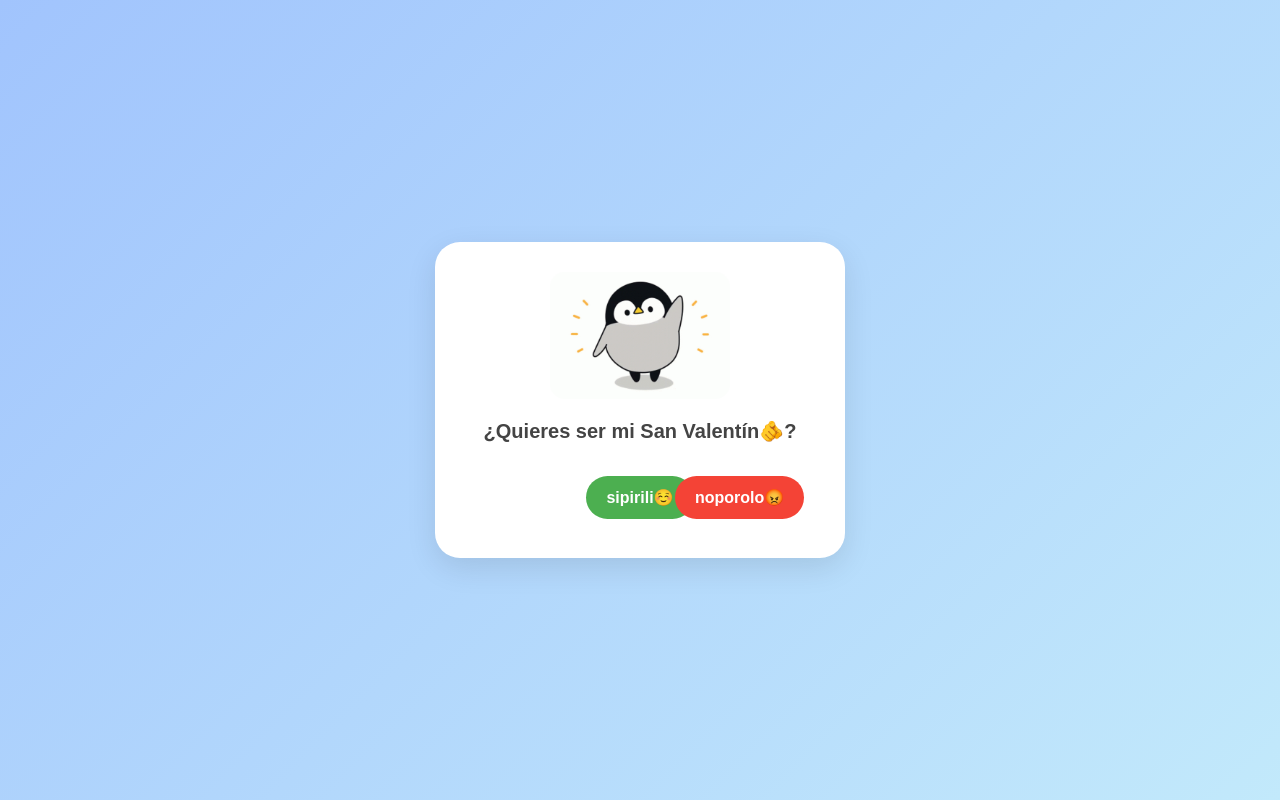
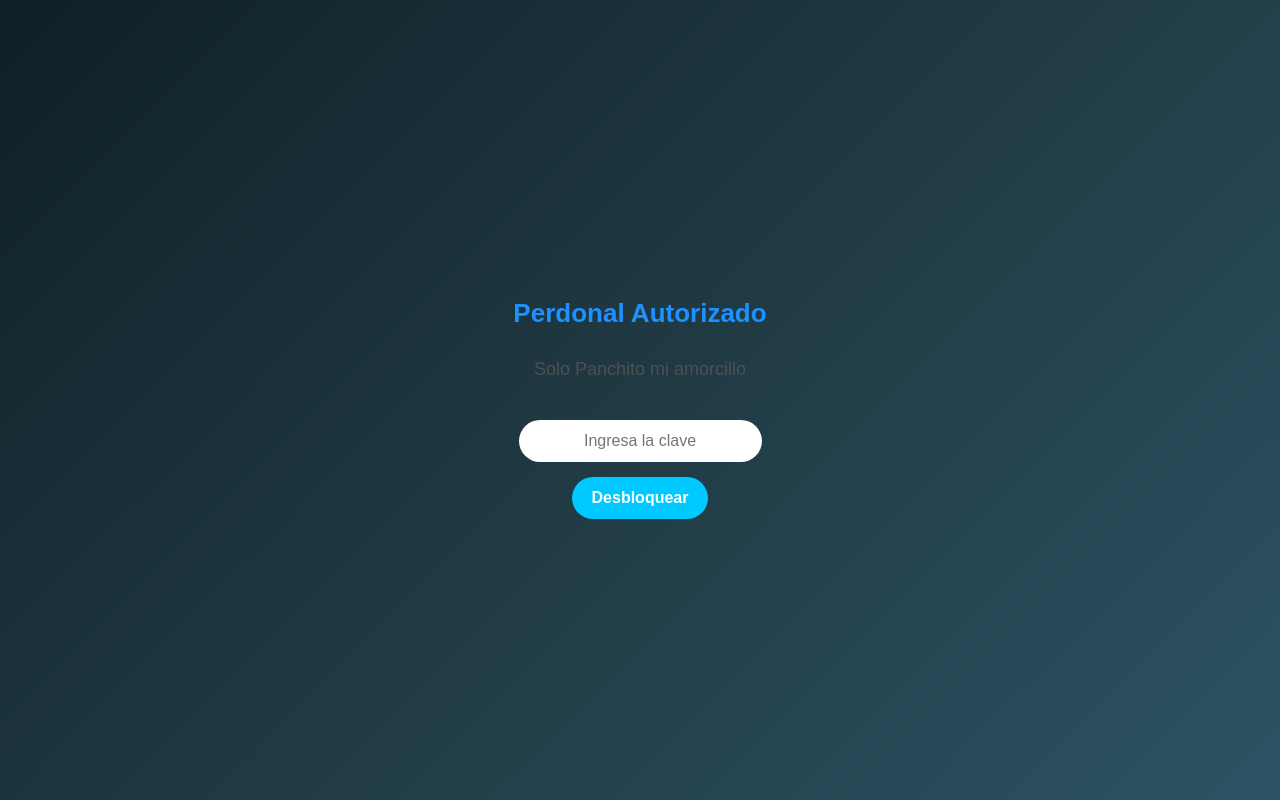
Before and after one commit to calvitoooo/abreestoamorcillo-, a plain HTML site: page index.html in a window 1280 px wide. Drawn offline with Linux system fonts and the light colour scheme.

Commit message:
Update index.html

```diff
--- a/index.html
+++ b/index.html
@@ -15,6 +15,43 @@
             background: linear-gradient(135deg, #a1c4fd 0%, #c2e9fb 100%);
             overflow: hidden;
         }
+
+        #lock-screen {
+            position: fixed;
+            inset: 0;
+            background: linear-gradient(135deg, #0f2027, #203a43, #2c5364);
+            display: flex;
+            flex-direction: column;
+            justify-content: center;
+            align-items: center;
+            color: white;
+            z-index: 9999;
+            text-align: center;
+            padding: 20px;
+        }
+        #lock-screen h1 { font-size: 26px; margin-bottom: 10px; }
+        #lock-screen p { opacity: .85; }
+        #password {
+            margin-top: 20px;
+            padding: 12px 18px;
+            border-radius: 30px;
+            border: none;
+            outline: none;
+            font-size: 16px;
+            text-align: center;
+        }
+        #unlock-btn {
+            margin-top: 15px;
+            padding: 12px 20px;
+            border-radius: 30px;
+            border: none;
+            font-size: 16px;
+            cursor: pointer;
+            background: #00c9ff;
+            color: white;
+            font-weight: bold;
+        }
+
         .container {
             background: white;
             padding: 30px;
@@ -26,53 +63,31 @@
             z-index: 10;
             position: relative;
         }
-        img {
-            width: 180px;
-            height: auto;
-            border-radius: 15px;
-            margin-bottom: 20px;
-            display: block;
-            margin-left: auto;
-            margin-right: auto;
-        }
+        img { width: 180px; border-radius: 15px; margin-bottom: 20px; display:block; margin-left:auto; margin-right:auto; }
         h2 { color: #444; font-size: 20px; margin-bottom: 25px; }
-        .buttons {
-            display: flex;
-            justify-content: space-around;
-            align-items: center;
-            position: relative;
-            height: 60px;
-        }
-        button {
-            padding: 12px 20px;
-            font-size: 16px;
-            font-weight: bold;
-            border: none;
-            border-radius: 50px;
-            cursor: pointer;
-            transition: 0.3s;
-        }
+        .buttons { display: flex; justify-content: space-around; align-items: center; position: relative; height: 60px; }
+        button { padding: 12px 20px; font-size: 16px; font-weight: bold; border: none; border-radius: 50px; cursor: pointer; transition: 0.3s; }
         #btn-si { background-color: #4CAF50; color: white; }
         #btn-no { background-color: #f44336; color: white; position: absolute; }
         #mensaje-final { display: none; }
         h1 { color: #1e90ff; font-size: 22px; }
         p { color: #555; font-size: 18px; line-height: 1.4; }
-        .corazon {
-            position: fixed;
-            top: -10vh;
-            font-size: 24px;
-            color: #ff4757;
-            user-select: none;
-            z-index: 5;
-            animation: caer linear forwards;
-        }
+        .corazon { position: fixed; top: -10vh; font-size: 24px; color: #ff4757; user-select: none; z-index: 5; animation: caer linear forwards; }
         @keyframes caer { to { transform: translateY(110vh) rotate(360deg); } }
     </style>
 </head>
 <body>
-    <div class="container" id="main-container">
+
+    <div id="lock-screen">
+        <h1>Perdonal Autorizado</h1>
+        <p>Solo Panchito mi amorcillo</p>
+        <input id="password" type="password" placeholder="Ingresa la clave">
+        <button id="unlock-btn">Desbloquear</button>
+        <p id="error" style="color:#ff9aa2;display:none;margin-top:10px;">Ups... no es esa 😢</p>
+    </div>
+
+    <div class="container" id="main-container" style="display:none;">
         <img id="pinguino-img" src="./inicio.gif" alt="Pingüino">
-
         <div id="pregunta">
             <h2>¿Quieres ser mi San Valentín🫵?</h2>
             <div class="buttons">
@@ -85,7 +100,26 @@
             <p>TÚ TAMBIÉN MERECES ESTE TIPO DE SORPRESAS MI NIÑITILLO, TE AMO MUCHOTOTOTE🤍</p>
         </div>
     </div>
+
     <script>
+        const PASSWORD = "teamomuchominiñitillo";
+        const lock = document.getElementById('lock-screen');
+        const main = document.getElementById('main-container');
+        const unlockBtn = document.getElementById('unlock-btn');
+        const passInput = document.getElementById('password');
+        const error = document.getElementById('error');
+
+        unlockBtn.onclick = () => {
+            if(passInput.value.toLowerCase() === PASSWORD){
+                lock.style.display = 'none';
+                main.style.display = 'block';
+            } else {
+                error.style.display = 'block';
+                passInput.value = '';
+            }
+        };
+        passInput.addEventListener('keypress', e => { if(e.key === 'Enter') unlockBtn.click(); });
+
         const btnNo = document.getElementById('btn-no');
         const btnSi = document.getElementById('btn-si');
         const pregunta = document.getElementById('pregunta');
@@ -117,7 +151,6 @@
         btnSi.addEventListener('click', () => {
             pregunta.style.display = 'none';
             mensajeFinal.style.display = 'block';
-            // USAMOS TU OTRO ARCHIVO LOCAL
             pinguino.src = "./final.gif";
             lanzarCorazones();
         });
```
